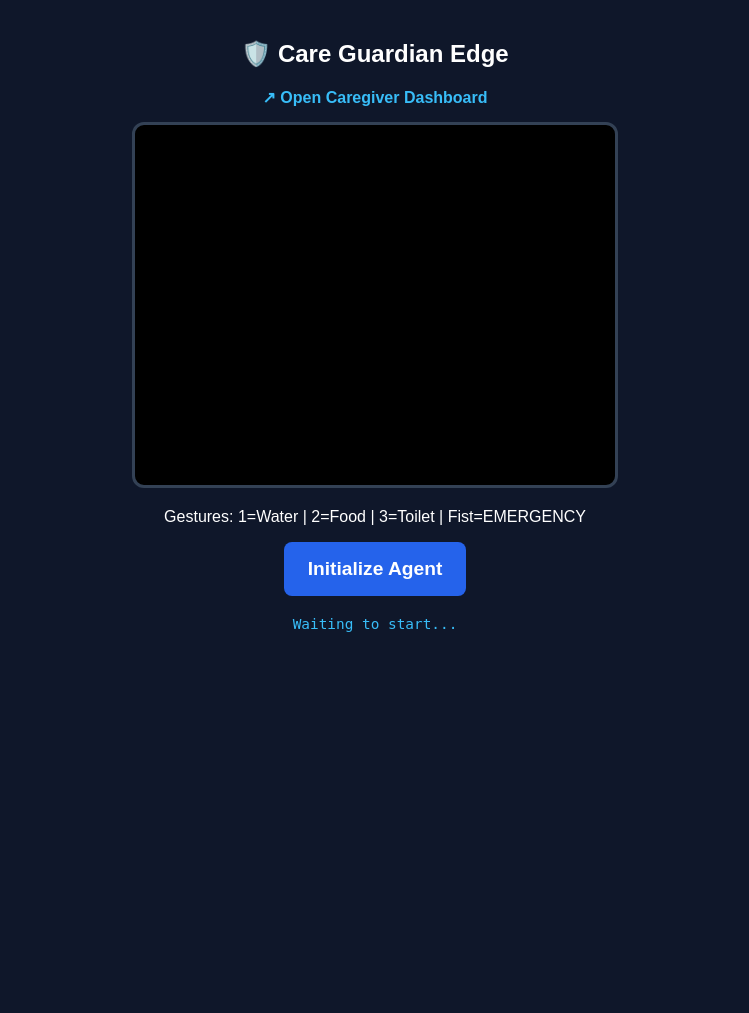
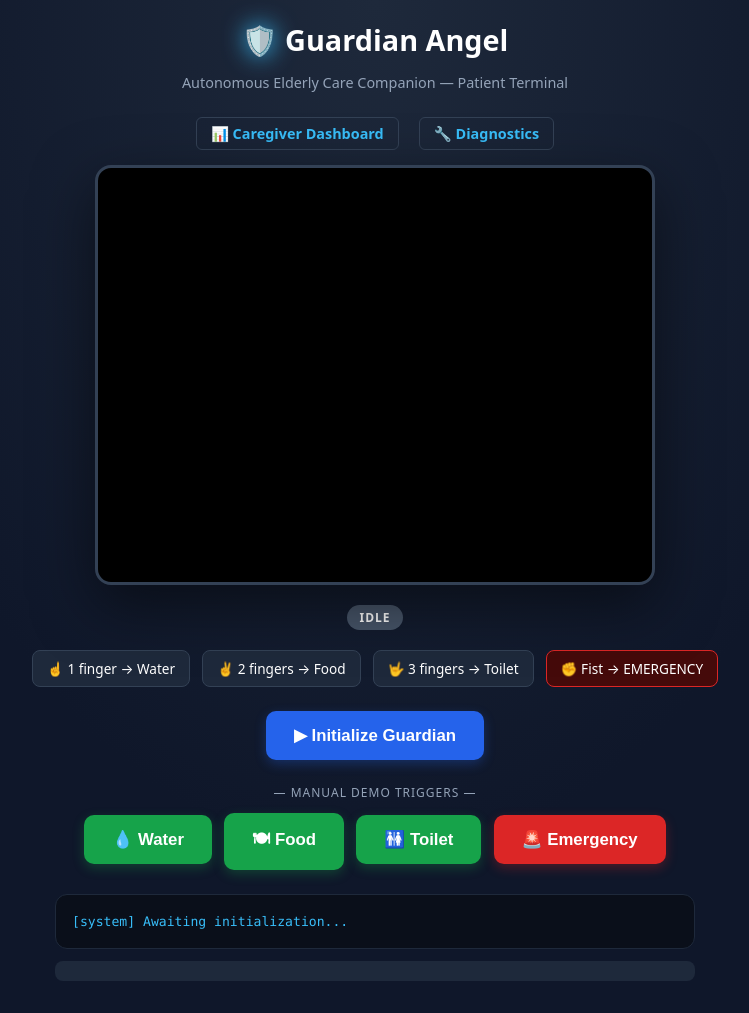
Before and after one commit to kanchang12/careagent-hack, a Flask app: page / in a window 1280 px wide. Shown: the whole page, without its empty margins (265-1014 px from the left). Before the commit the page ends 632 px from the top, so only its background shows below. Run offline with Flask 3, Linux system fonts and the light colour scheme; some libraries are stand-ins or nearby versions.

Commit message:
Update patient.html

```diff
--- a/templates/patient.html
+++ b/templates/patient.html
@@ -3,40 +3,143 @@
 <head>
   <meta charset="UTF-8">
   <meta name="viewport" content="width=device-width, initial-scale=1.0">
-  <title>Care Agent — Patient Terminal</title>
+  <title>Guardian Angel — Patient Terminal</title>
   <style>
-    body { background: #0f172a; color: #fff; font-family: sans-serif; text-align: center; margin: 0; padding: 20px; }
-    .camera-box { width: 100%; max-width: 480px; height: 360px; background: #000; border: 3px solid #334155; border-radius: 12px; margin: 0 auto 20px; position: relative; overflow: hidden; }
+    * { box-sizing: border-box; }
+    body {
+      background: radial-gradient(ellipse at top, #1e293b 0%, #0f172a 60%);
+      color: #fff; font-family: system-ui, -apple-system, sans-serif;
+      text-align: center; margin: 0; padding: 20px; min-height: 100vh;
+    }
+    h1 { margin: 0 0 10px; font-size: 1.8rem; }
+    h1 .angel { filter: drop-shadow(0 0 12px #38bdf8); }
+    .subtitle { color: #94a3b8; margin-bottom: 25px; font-size: 0.9rem; }
+    .top-links a {
+      display: inline-block; margin: 0 8px 15px; color: #38bdf8;
+      text-decoration: none; font-weight: 600; font-size: 0.9rem;
+      padding: 6px 14px; border: 1px solid #334155; border-radius: 6px;
+      transition: all 0.2s;
+    }
+    .top-links a:hover { background: #1e293b; border-color: #38bdf8; }
+
+    .camera-box {
+      width: 100%; max-width: 560px; height: 420px; background: #000;
+      border: 3px solid #334155; border-radius: 16px; margin: 0 auto 20px;
+      position: relative; overflow: hidden;
+      box-shadow: 0 20px 60px rgba(0,0,0,0.5);
+      transition: border-color 0.3s, box-shadow 0.3s;
+    }
+    .camera-box.live { border-color: #16a34a; box-shadow: 0 0 30px rgba(22,163,74,0.4); }
     video { width: 100%; height: 100%; object-fit: cover; transform: scaleX(-1); }
-    .btn { padding: 16px 24px; font-size: 1.2rem; font-weight: bold; background: #2563eb; color: #fff; border: none; border-radius: 8px; cursor: pointer; }
-    #log { font-family: monospace; color: #38bdf8; margin-top: 20px; font-size: 0.9rem; }
-    .dash-link { display: inline-block; margin-bottom: 15px; color: #38bdf8; text-decoration: none; font-weight: bold; }
-    .dash-link:hover { text-decoration: underline; }
+
+    .gesture-hint { display: flex; justify-content: center; gap: 12px; flex-wrap: wrap; margin: 20px 0; }
+    .gesture-hint div {
+      background: #1e293b; padding: 8px 14px; border-radius: 8px;
+      font-size: 0.85rem; border: 1px solid #334155;
+    }
+    .gesture-hint div.emergency { border-color: #dc2626; background: #450a0a; }
+
+    .btn {
+      padding: 14px 28px; font-size: 1.05rem; font-weight: 700;
+      background: #2563eb; color: #fff; border: none; border-radius: 10px;
+      cursor: pointer; margin: 4px; transition: all 0.2s;
+      box-shadow: 0 4px 12px rgba(37,99,235,0.3);
+    }
+    .btn:hover { transform: translateY(-2px); box-shadow: 0 6px 20px rgba(37,99,235,0.5); }
+    .btn:active { transform: translateY(0); }
+    .btn.green { background: #16a34a; box-shadow: 0 4px 12px rgba(22,163,74,0.3); }
+    .btn.red { background: #dc2626; box-shadow: 0 4px 12px rgba(220,38,38,0.3); }
+    .btn:disabled { opacity: 0.5; cursor: not-allowed; transform: none; }
+
+    .test-label {
+      color: #94a3b8; font-size: 0.75rem; text-transform: uppercase;
+      letter-spacing: 1px; margin: 20px 0 8px;
+    }
+
+    #log {
+      font-family: 'SF Mono', Consolas, monospace; color: #38bdf8;
+      margin-top: 20px; font-size: 0.82rem; text-align: left;
+      max-width: 640px; margin: 20px auto 0; background: #0a0f1a;
+      padding: 16px; border-radius: 12px; border: 1px solid #1e293b;
+      max-height: 240px; overflow-y: auto; line-height: 1.6;
+    }
+    #log .ts { color: #64748b; }
+    #log .highlight { color: #fbbf24; font-weight: 600; }
+    #log .success { color: #4ade80; }
+    #log .danger { color: #f87171; font-weight: 600; }
+
+    #debugState {
+      font-family: monospace; color: #fbbf24; font-size: 0.78rem;
+      margin-top: 12px; background: #1e293b; padding: 10px;
+      border-radius: 8px; max-width: 640px; margin: 12px auto;
+      word-break: break-all;
+    }
+
+    .pulse { animation: pulse 1.5s ease-in-out infinite; }
+    @keyframes pulse { 0%,100% { opacity: 1; } 50% { opacity: 0.5; } }
+
+    .status-badge {
+      display: inline-block; padding: 4px 12px; border-radius: 20px;
+      font-size: 0.75rem; font-weight: 700; text-transform: uppercase;
+      letter-spacing: 1px;
+    }
+    .status-badge.idle { background: #475569; }
+    .status-badge.live { background: #16a34a; box-shadow: 0 0 20px rgba(22,163,74,0.6); }
+    .status-badge.emergency { background: #dc2626; box-shadow: 0 0 20px rgba(220,38,38,0.6); animation: pulse 1s infinite; }
   </style>
 </head>
 <body>
 
-  <h2>🛡️ Care Guardian Edge</h2>
-  <a href="/dashboard" class="dash-link" target="_blank">↗ Open Caregiver Dashboard</a>
+  <h1><span class="angel">🛡️</span> Guardian Angel</h1>
+  <p class="subtitle">Autonomous Elderly Care Companion — Patient Terminal</p>
 
-  <div class="camera-box"><video id="videoFeed" autoplay playsinline muted></video></div>
-  <p>Gestures: 1=Water | 2=Food | 3=Toilet | Fist=EMERGENCY</p>
+  <div class="top-links">
+    <a href="/dashboard" target="_blank">📊 Caregiver Dashboard</a>
+    <a href="/api/v1/debug" target="_blank">🔧 Diagnostics</a>
+  </div>
 
-  <button class="btn" id="startBtn" onclick="initSystem()">Initialize Agent</button>
-  <div id="log">Waiting to start...</div>
-  <audio id="comfortAudio" loop></audio>
+  <div class="camera-box" id="cameraBox">
+    <video id="videoFeed" autoplay playsinline muted></video>
+  </div>
 
-  <!-- FIXED: Version-pinned CDN links to prevent the 404 WASM crash -->
+  <div><span class="status-badge idle" id="statusBadge">IDLE</span></div>
+
+  <div class="gesture-hint">
+    <div>☝️ 1 finger → Water</div>
+    <div>✌️ 2 fingers → Food</div>
+    <div>🤟 3 fingers → Toilet</div>
+    <div class="emergency">✊ Fist → EMERGENCY</div>
+  </div>
+
+  <button class="btn" id="startBtn" onclick="initSystem()">▶ Initialize Guardian</button>
+
+  <div class="test-label">— Manual Demo Triggers —</div>
+  <div>
+    <button class="btn green" onclick="manualTrigger('WATER')">💧 Water</button>
+    <button class="btn green" onclick="manualTrigger('FOOD')">🍽 Food</button>
+    <button class="btn green" onclick="manualTrigger('TOILET')">🚻 Toilet</button>
+    <button class="btn red" onclick="manualTrigger('FIST')">🚨 Emergency</button>
+  </div>
+
+  <div id="log">[system] Awaiting initialization...</div>
+  <div id="debugState"></div>
+
+  <audio id="comfortAudio" loop playsinline></audio>
+
   <script src="https://cdn.jsdelivr.net/npm/@mediapipe/camera_utils@0.3.1640029074/camera_utils.js" crossorigin="anonymous"></script>
   <script src="https://cdn.jsdelivr.net/npm/@mediapipe/hands@0.4.1646424915/hands.js" crossorigin="anonymous"></script>
 
   <script>
     const video = document.getElementById('videoFeed');
     const logBox = document.getElementById('log');
+    const debugBox = document.getElementById('debugState');
     const comfortAudio = document.getElementById('comfortAudio');
+    const statusBadge = document.getElementById('statusBadge');
+    const cameraBox = document.getElementById('cameraBox');
     const canvas = document.createElement('canvas');
     const ctx = canvas.getContext('2d');
     let isLocked = false;
+    let lastAssessment = '';
 
     const VOCAB = {
       "CONFIRM_WATER": "Noted. Your family has been alerted for water.",
@@ -46,107 +149,18 @@
       "COMFORT_WAITING": "Help is on the way. Just breathe."
     };
 
-    function log(msg) { logBox.innerHTML = `[${new Date().toLocaleTimeString()}] ${msg}<br>` + logBox.innerHTML; }
+    function log(msg, cls = '') {
+      const ts = new Date().toLocaleTimeString();
+      logBox.innerHTML = `<div><span class="ts">[${ts}]</span> <span class="${cls}">${msg}</span></div>` + logBox.innerHTML;
+    }
+
+    function setStatus(state) {
+      statusBadge.className = 'status-badge ' + state;
+      statusBadge.textContent = state.toUpperCase();
+      cameraBox.classList.toggle('live', state === 'live' || state === 'emergency');
+    }
 
     function speak(phrase) {
       if (!window.speechSynthesis) return;
       window.speechSynthesis.cancel();
-      window.speechSynthesis.speak(new SpeechSynthesisUtterance(phrase));
-    }
-
-    function initSystem() {
-      speak("");
-      document.getElementById('startBtn').style.display = "none";
-      log("Starting camera...");
-      navigator.mediaDevices.getUserMedia({ video: { width: 640, height: 480, facingMode: "user" } })
-        .then(stream => {
-          video.srcObject = stream;
-          initMediaPipe();
-          // FAST WATCHDOG: Checks every 8 seconds instead of 40 for a snappy dashboard
-          setInterval(() => { if(!isLocked) dispatchEvent("NONE"); }, 8000);
-        }).catch(e => log("Camera Error: " + e.message));
-    }
-
-    async function dispatchEvent(gestureName) {
-      if (!video.videoWidth) return;
-      canvas.width = 480; canvas.height = 360;
-      ctx.drawImage(video, 0, 0, canvas.width, canvas.height);
-      const b64 = canvas.toDataURL("image/jpeg", 0.7);
-
-      try {
-        const res = await fetch("/api/v1/process-frame", {
-          method: "POST", headers: { "Content-Type": "application/json" },
-          body: JSON.stringify({ gesture: gestureName, snapshot: b64 })
-        });
-        const data = await res.json();
-
-        log(`Agent Assessed: ${data.assessment}`);
-
-        if (data.play_music_url) {
-            comfortAudio.src = data.play_music_url;
-            comfortAudio.play().catch(e => console.log("Audio block", e));
-            log("🎵 Comfort Music Deployed.");
-        } else {
-            comfortAudio.pause();
-        }
-
-        if (VOCAB[data.spoken_code]) speak(VOCAB[data.spoken_code]);
-      } catch (err) { log("API Error"); }
-    }
-
-    function initMediaPipe() {
-      // FORCED ASSETS: Maps directly to the pinned CDN version
-      const hands = new Hands({
-        locateFile: (file) => {
-          return `https://cdn.jsdelivr.net/npm/@mediapipe/hands@0.4.1646424915/${file}`;
-        }
-      });
-
-      // SENSITIVITY FIX: Dropped to 0.5 so it catches hands further away
-      hands.setOptions({ maxNumHands: 1, minDetectionConfidence: 0.5 });
-
-      let stable = null;
-      let count = 0;
-
-      hands.onResults((results) => {
-        if (!results.multiHandLandmarks || results.multiHandLandmarks.length === 0) {
-            count = 0;
-            return;
-        }
-
-        const lm = results.multiHandLandmarks[0];
-        let fingers = 0;
-
-        // MARGIN FIX: Removed the rigid pixel margin. If tip is above knuckle, it counts.
-        if (lm[8].y < lm[6].y) fingers++;
-        if (lm[12].y < lm[10].y) fingers++;
-        if (lm[16].y < lm[14].y) fingers++;
-        if (lm[20].y < lm[18].y) fingers++;
-
-        let gesture = (fingers === 0) ? "FIST" : (fingers <= 3 ? (fingers === 1 ? "WATER" : (fingers === 2 ? "FOOD" : "TOILET")) : "NONE");
-
-        if (gesture !== "NONE") {
-          if (stable === gesture) {
-              count++;
-          } else {
-              stable = gesture;
-              count = 1;
-          }
-          // INSTANT TRIGGER: Reduced from 25 frames to 5 frames
-          if (count === 5 && !isLocked) {
-            isLocked = true;
-            log(`🎯 Trigger: ${gesture}`);
-            dispatchEvent(gesture);
-            setTimeout(() => { isLocked = false; count=0; }, 5000);
-          }
-        } else {
-            count = 0;
-        }
-      });
-
-      const camera = new Camera(video, { onFrame: async () => { await hands.send({ image: video }); }, width: 640, height: 480 });
-      camera.start();
-    }
-  </script>
-</body>
-</html>
+      const u = new SpeechSynthesisUtterance(phrase
```
